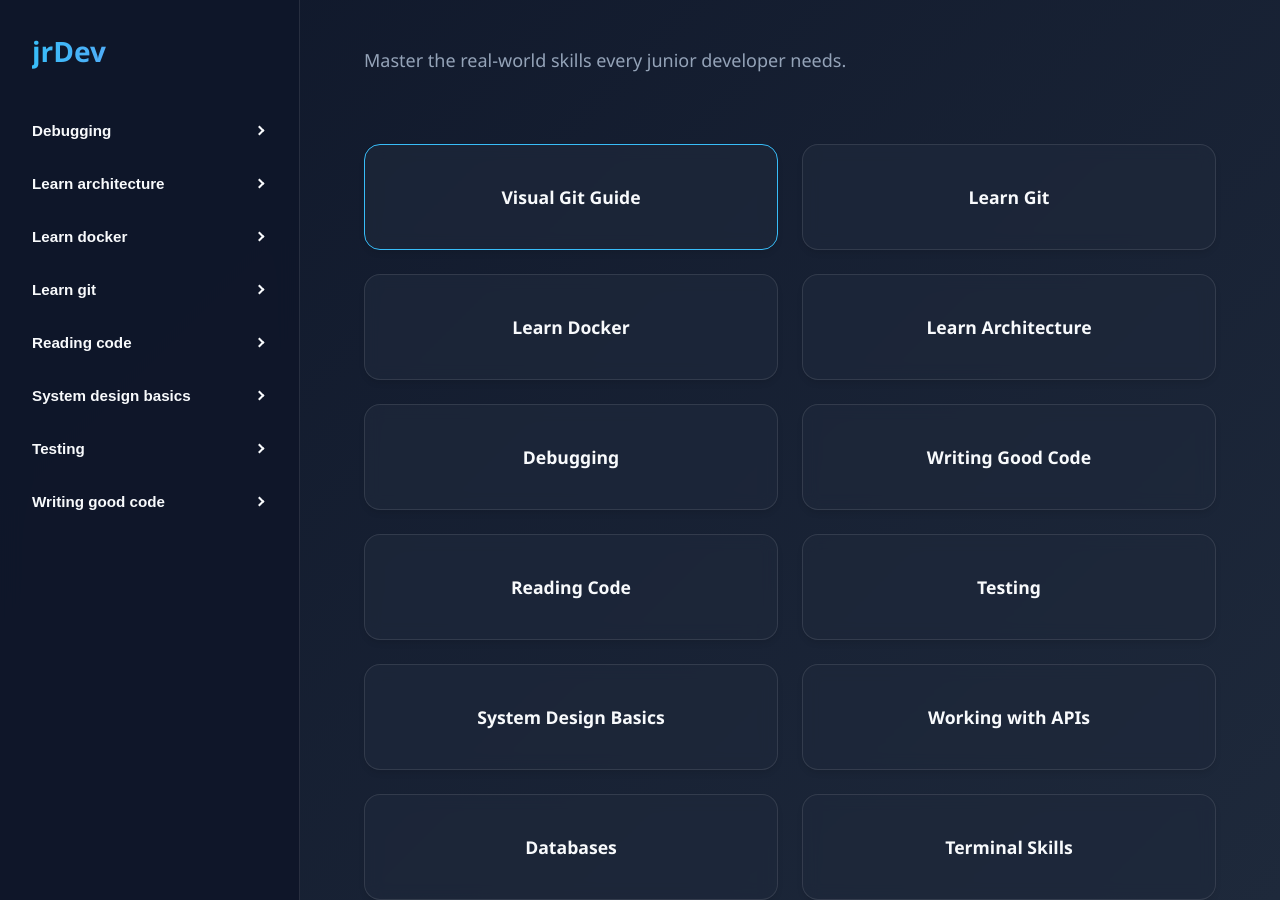
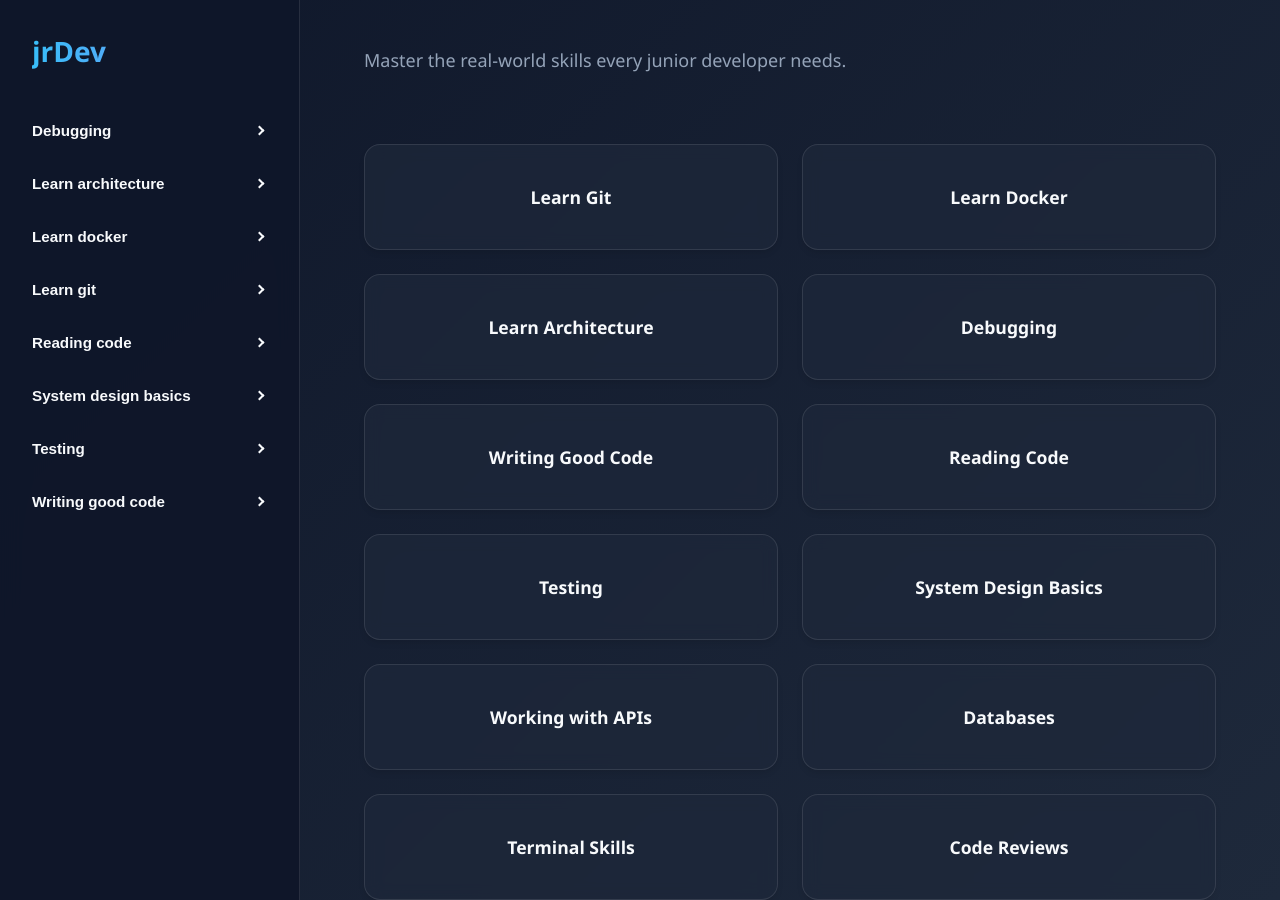
Before and after one commit to donnyboy72/Junior-Dev-to-Pro, a Jekyll site: the page built from index.html, in a window 1280 px wide and 900 px high. Built offline with Jekyll 4.4.1, drawn with Linux system fonts in a browser that asks for light colours.

Commit message:
removed unneeded button

```diff
--- a/index.html
+++ b/index.html
@@ -4,7 +4,6 @@ title: Thank you for visiting jrDev
 ---
 
 <div class="grid-container">
-    <a href="{{ site.baseurl }}/learn-git/git-visualizer/" class="topic-card" style="border: 1px solid var(--accent-color);">Visual Git Guide</a>
     <a href="learn-git/" class="topic-card">Learn Git</a>
     <a href="learn-docker/" class="topic-card">Learn Docker</a>
     <a href="learn-architecture/" class="topic-card">Learn Architecture</a>
```
